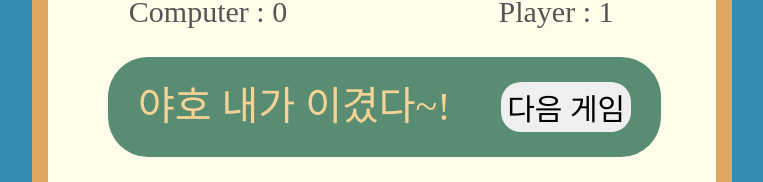
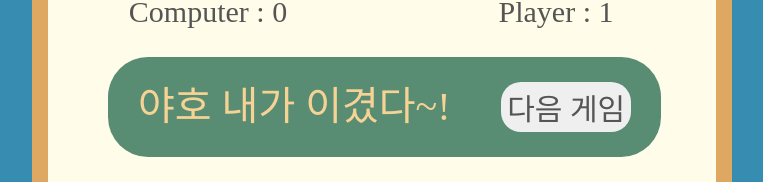
Before and after one commit to yousunzoo/toy-JS, a website built with Parcel: page rock-scissors-paper/index.html in a window 1280 px wide. Both pictures are taken after a click on the element "✌️". Shown: the part 419-601 px from the top of the page, without its empty margins (258-1021 px from the left). Built offline with nearby package versions, Linux system fonts and the light colour scheme; a web font is replaced by a local one.

Commit message:
fix: 사파리 브라우저에서의 버튼 글씨 색 수정

```diff
--- a/rock-scissors-paper/css/main.scss
+++ b/rock-scissors-paper/css/main.scss
@@ -20,16 +20,6 @@ body {
     color: inherit;
     display: block;
   }
-}
-input,
-textarea,
-button {
-  appearance: none;
-  -moz-appearance: none;
-  -webkit-appearance: none;
-  border-radius: 0;
-  -webkit-border-radius: 0;
-  -moz-border-radius: 0;
 }
 
 .hide {
@@ -189,6 +179,7 @@ button {
           border: none;
           border-radius: 20px;
           cursor: pointer;
+          color: $black;
           &:hover {
             box-shadow: rgba(50, 50, 93, 0.25) 10px 10px 10px -5px inset;
             font-size: 28px;
```
